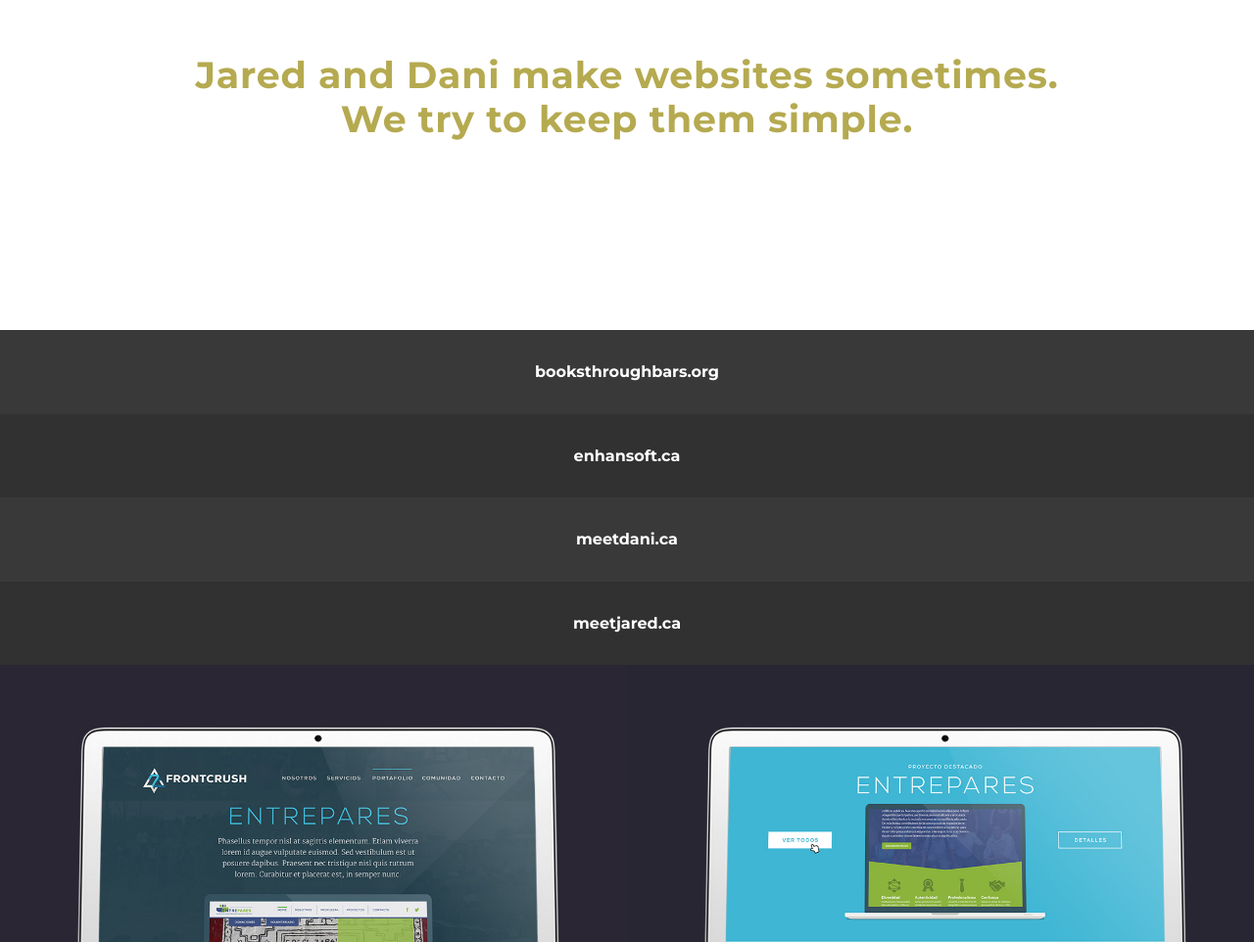
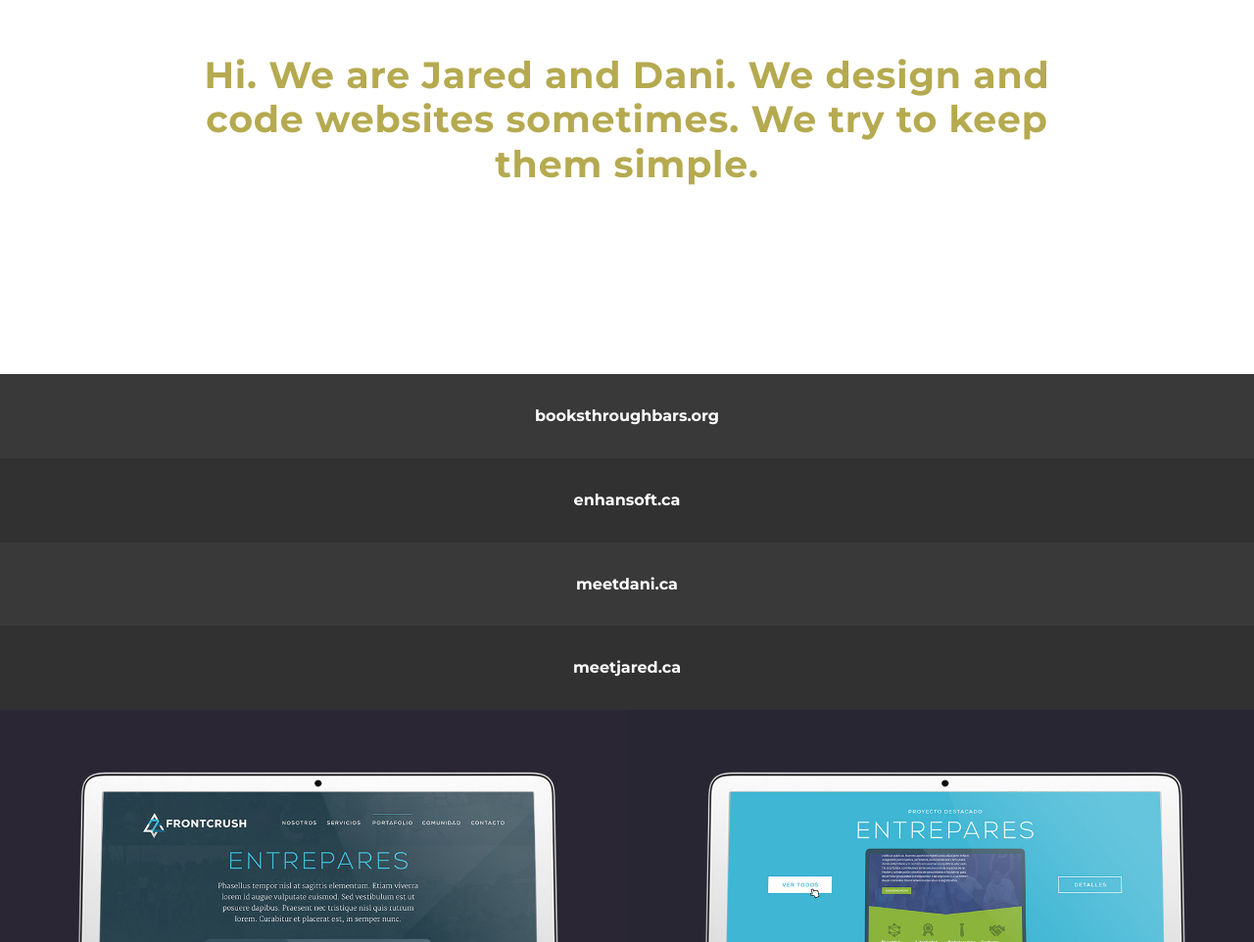
Before and after one commit to addsalt/meet_dani, a plain HTML site: page web.html in a window 1280 px wide. Shown: the part 138-1100 px from the top of the page at 98% size. Drawn offline with Linux system fonts and the light colour scheme.

Commit message:
refactor(all): fix h1 size

```diff
--- a/css/general.css
+++ b/css/general.css
@@ -396,7 +396,13 @@ ul {
 
 #intro-web {
     text-align: center;
-    padding: 12rem;
+    padding: 12%;
+}
+
+@media only screen and (min-width: 63em) {
+    #intro-web {
+        padding: 12rem;
+    }
 }
 
 #intro-web h1 {
--- a/web.html
+++ b/web.html
@@ -15,7 +15,7 @@
 
     <!-- Intro -->
     <div id="intro-web">
-        <h1 class="dos">Jared and Dani make websites sometimes.<br>We try to keep them simple.</h1>
+        <h1 class="dos">Hi. We are Jared and Dani. We design and code websites sometimes. We try to keep them simple.</h1>
     </div>
 
     <section id="webwork" role="main">
```
